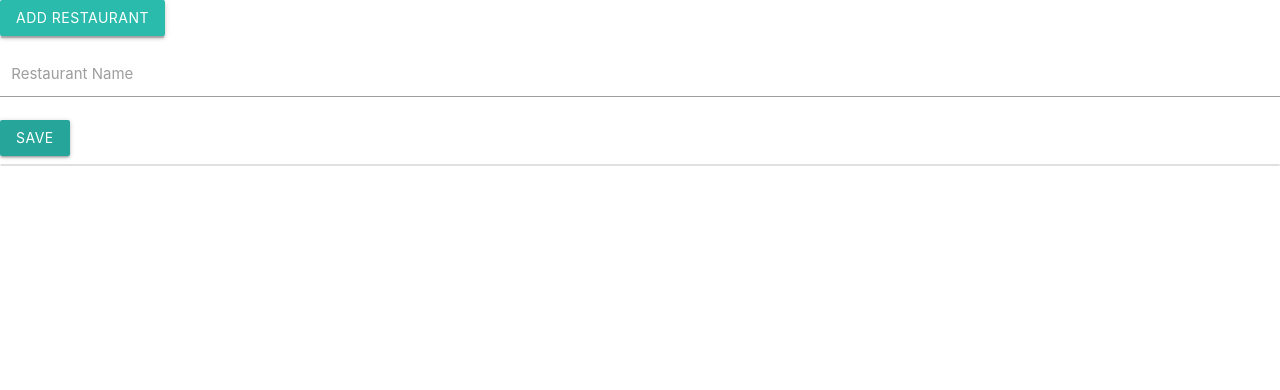
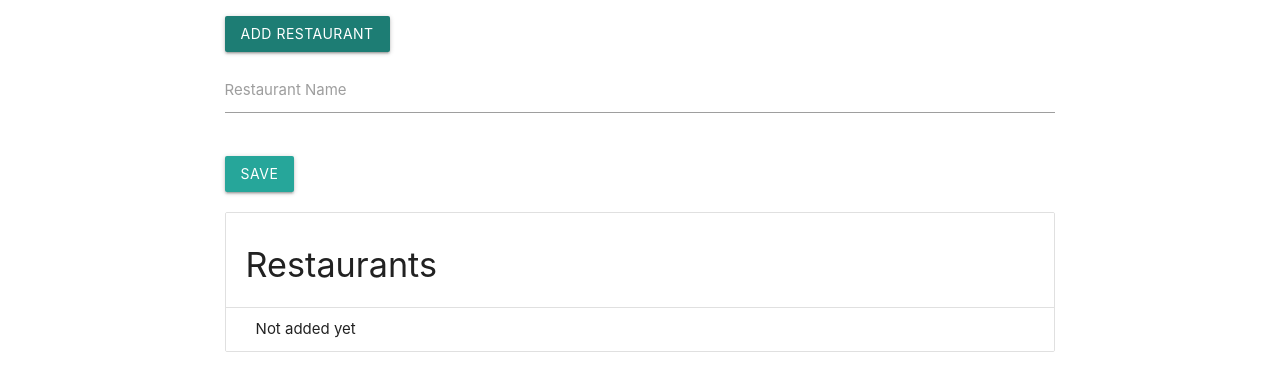
Before and after one commit to diogofgomespinheiro/ReactTDD, a React (Vite) app: page / in a window 1280 px wide. Both pictures are taken after a click on the button "ADD RESTAURANT". Shown: the top 390 px of the page. Built offline with nearby package versions, Linux system fonts and the light colour scheme.

Commit message:
styling restaurantList and form

```diff
--- a/src/App.js
+++ b/src/App.js
@@ -1,13 +1,18 @@
 import React, { useState } from "react";
 import RestaurantList from "./components/RestaurantList";
+import { Row, Col } from "react-materialize";
 
 const App = () => {
   const [name, setName] = useState("viewers");
   return (
-    <div>
-      <RestaurantList />
+    <div style={{marginTop: "16px"}}>
+      <Row>
+        <Col s={12} m={10} l={8} offset="m1 l2">
+          <RestaurantList />
+        </Col>
+      </Row>
     </div>
   );
-}
+};
 
 export default App;
--- a/src/components/NewRestaurantForm/index.js
+++ b/src/components/NewRestaurantForm/index.js
@@ -1,22 +1,37 @@
-import React, { useState } from 'react';
-import { Button, TextInput } from "react-materialize";
+import React, { useState } from "react";
+import { Button, TextInput, Row } from "react-materialize";
 
 const NewRestaurantForm = ({ onSave }) => {
   const [inputText, setInputText] = useState("");
 
   const handleChange = event => {
     setInputText(event.target.value);
-  }
+  };
 
   const handleSave = () => {
+    if (inputText.trim() === "") {
+      return;
+    }
     onSave(inputText);
-  }
+  };
   return (
     <div>
-      <TextInput label="Restaurant Name" type="text" data-test="newRestaurantName" onChange={handleChange}/>
-      <Button data-test="saveNewRestaurantNameButton" onClick={handleSave}>Save</Button>
+      <Row>
+        <TextInput
+          s={12}
+          label="Restaurant Name"
+          type="text"
+          data-test="newRestaurantName"
+          onChange={handleChange}
+        />
+      </Row>
+      <Row style={{padding: "0 0.75rem"}}>
+        <Button data-test="saveNewRestaurantNameButton" onClick={handleSave}>
+          Save
+        </Button>
+      </Row>
     </div>
-  )
-}
+  );
+};
 
 export default NewRestaurantForm;
--- a/src/components/RestaurantList/index.js
+++ b/src/components/RestaurantList/index.js
@@ -13,7 +13,7 @@ const RestaurantList = () => {
 
   const handleShowNewRestaurantForm = () => {
     setShowNewRestaurantForm(oldState => !oldState);
-  }
+  };
 
   return (
     <div>
@@ -26,10 +26,16 @@ const RestaurantList = () => {
       {showNewRestaurantForm && (
         <NewRestaurantForm onSave={handleAddRestaurant} />
       )}
-      <Collection>
-        {restaurantNames.map(restaurantName => (
-          <CollectionItem key={restaurantName}>{restaurantName}</CollectionItem>
-        ))}
+      <Collection header="Restaurants">
+        {restaurantNames.length === 0 ? (
+          <CollectionItem key="no-restaurant">Not added yet</CollectionItem>
+        ) : (
+          restaurantNames.map(restaurantName => (
+            <CollectionItem key={restaurantName}>
+              {restaurantName}
+            </CollectionItem>
+          ))
+        )}
       </Collection>
     </div>
   );
```
